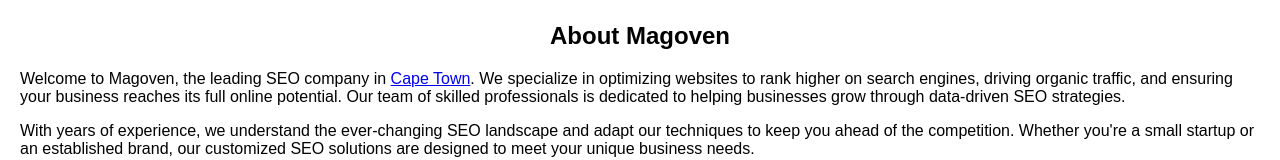
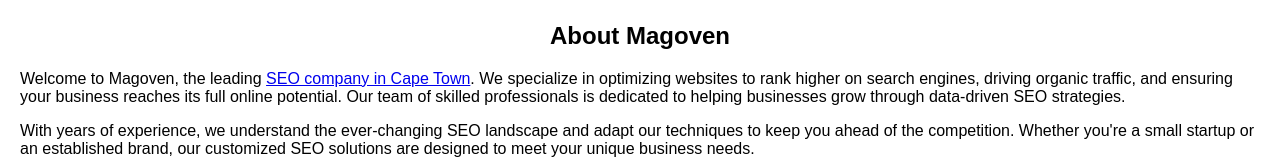
Before and after one commit to Blogntips/magoven, a plain HTML site: page index.html in a window 1280 px wide. Shown: the part 749-909 px from the top of the page. Drawn offline with Linux system fonts and the light colour scheme.

Commit message:
Update index.html

```diff
--- a/index.html
+++ b/index.html
@@ -67,7 +67,7 @@
 
     <section>
          <center><h2>About Magoven</h2></center>
-        <p>Welcome to Magoven, the leading SEO company in <a href="https://magoven.io" target="_blank">Cape Town</a>. We specialize in optimizing websites to rank higher on search engines, driving organic traffic, and ensuring your business reaches its full online potential. Our team of skilled professionals is dedicated to helping businesses grow through data-driven SEO strategies.</p>
+        <p>Welcome to Magoven, the leading <a href="https://magoven.io" target="_blank">SEO company in Cape Town</a>. We specialize in optimizing websites to rank higher on search engines, driving organic traffic, and ensuring your business reaches its full online potential. Our team of skilled professionals is dedicated to helping businesses grow through data-driven SEO strategies.</p>
         <p>With years of experience, we understand the ever-changing SEO landscape and adapt our techniques to keep you ahead of the competition. Whether you're a small startup or an established brand, our customized SEO solutions are designed to meet your unique business needs.</p>
     </section>
 
```
